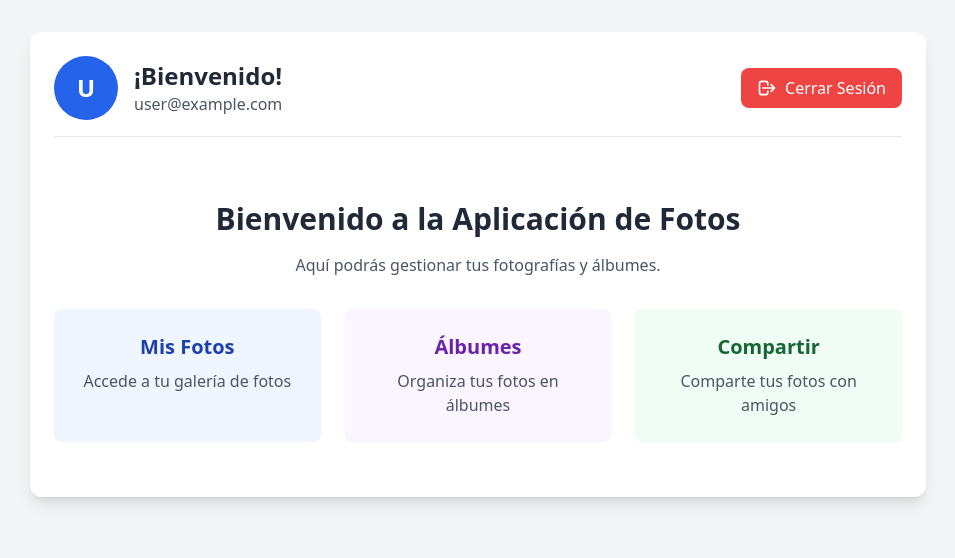
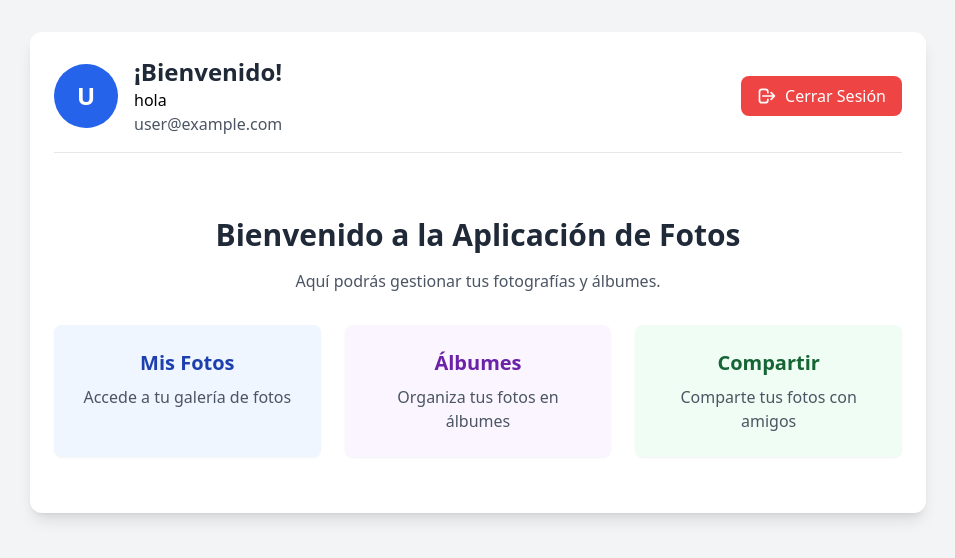
Before and after one commit to Juangalindo6/appFotos, a React (Vite) app: page / in a window 1280 px wide. Shown: the top 558 px of the page, without its empty margins (162-1117 px from the left). Built offline with nearby package versions, Linux system fonts and the light colour scheme; no server answers; the database is empty; sample sign-in values are in the browser's storage.

Commit message:
cambios en home

```diff
--- a/src/screens/Home/view/HomeView.tsx
+++ b/src/screens/Home/view/HomeView.tsx
@@ -87,6 +87,7 @@ const HomeView = () => {
               </div>
               <div>
                 <h1 className="text-2xl font-bold text-gray-800">¡Bienvenido!</h1>
+                <h1>hola</h1>
                 <p className="text-gray-600">{homeState.userEmail}</p>
                 {userProfile?.role && (
                   <p className="text-gray-500 mt-1 flex items-center">
```
